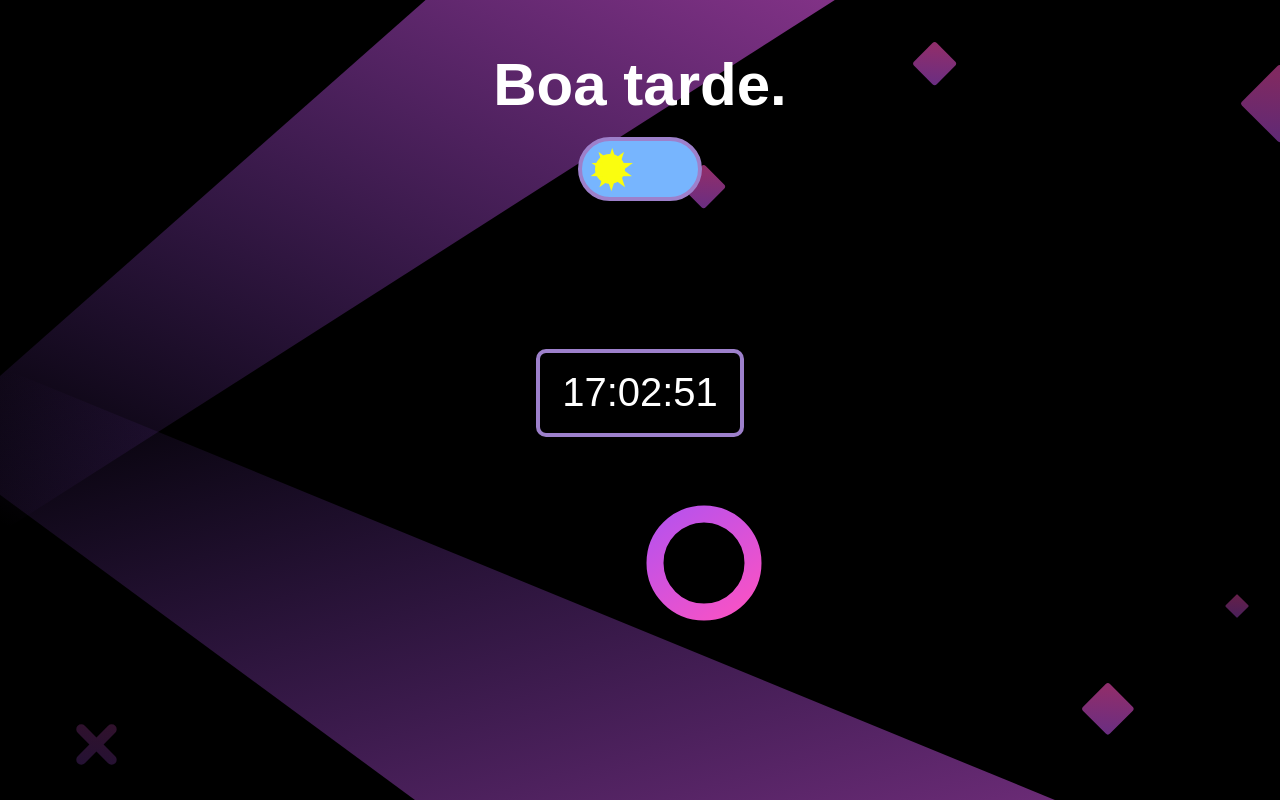
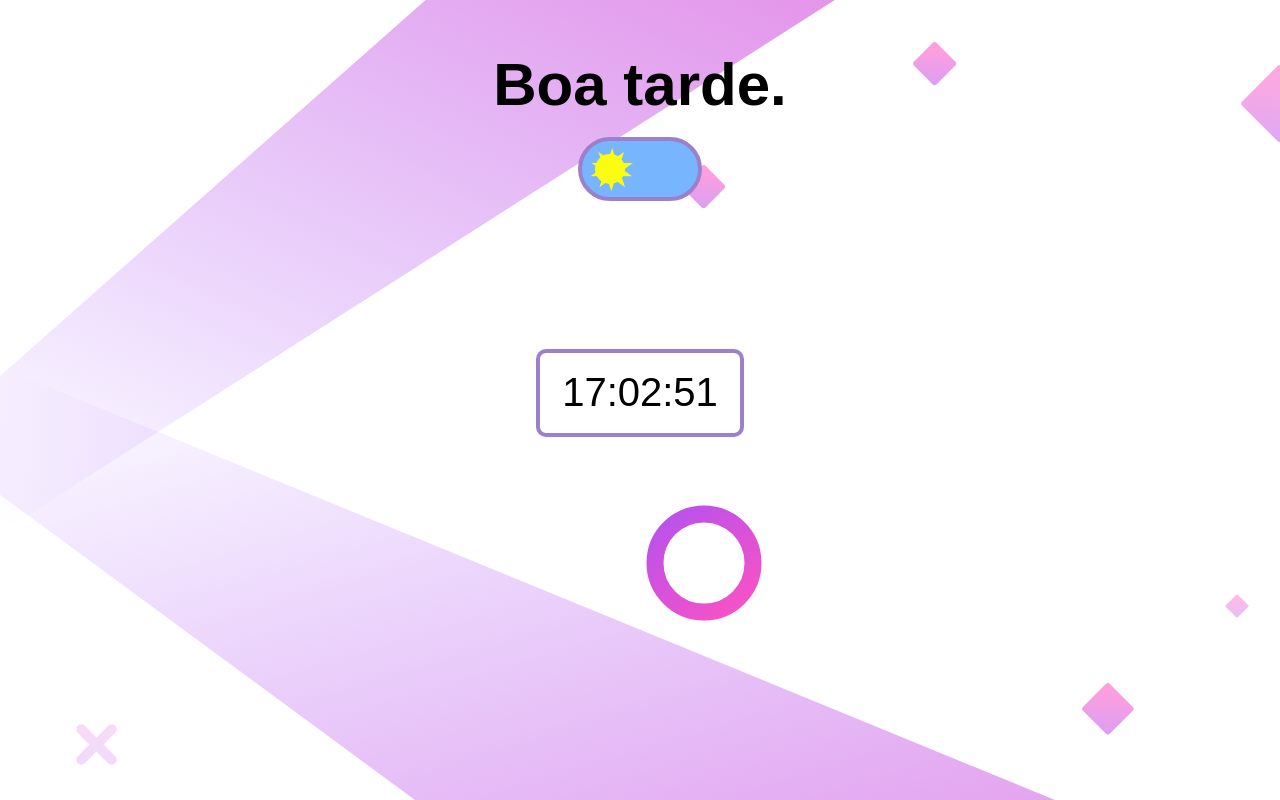
Before and after one commit to LandielDurans/Relogio, a plain HTML site: page index.html in a window 1280 px wide. Drawn offline with Linux system fonts and the light colour scheme; a web font is replaced by a local one.

Commit message:
Update style.css

```diff
--- a/style.css
+++ b/style.css
@@ -11,7 +11,12 @@ body {
 }
 
 .lightmode{
-    background-color: black;
+    background-color: rgb(255, 255, 255);
+    color: rgb(0, 0, 0);
+}
+
+.darkmode{
+    background-color: #000;
     color: white;
 }
 
```
